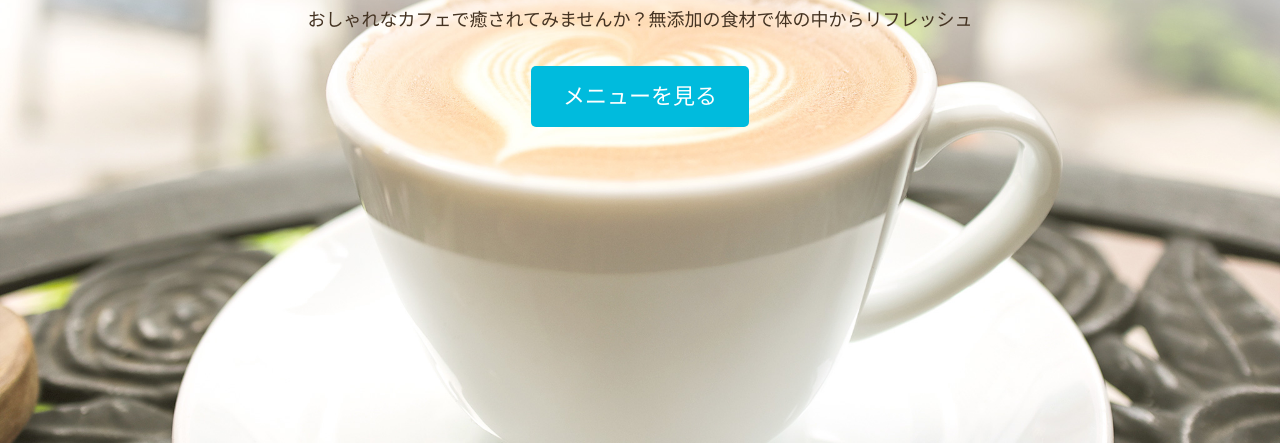
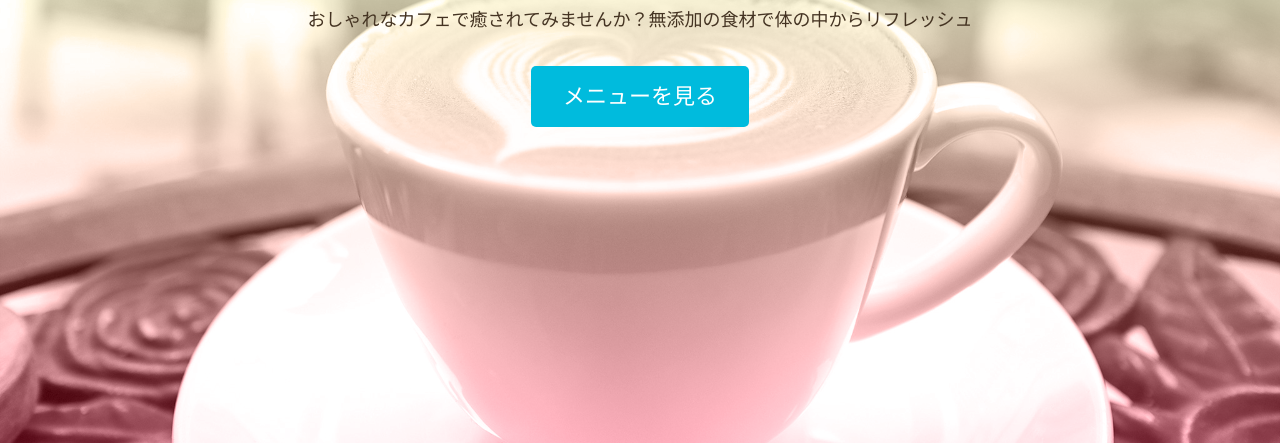
Before and after one commit to Nfnat0/web-sample, a plain HTML site: page WCBCafe/index.html in a window 1280 px wide. Shown: the part 357-800 px from the top of the page. Drawn offline with Linux system fonts and the light colour scheme; some packages are replaced by stand-ins of ours.

Commit message:
背景画像を調整

```diff
--- a/WCBCafe/css/style.css
+++ b/WCBCafe/css/style.css
@@ -99,8 +99,9 @@ img {
 }
 
 #home {
-    background-image: url(../images/main-bg.jpg);
+    background-image: url(../images/main-bg.jpg), linear-gradient(#c9ffbf, #ffafbd);
     min-height: 100vh;
+    background-blend-mode: luminosity;
 }
 
 #home .page-title{
--- a/WCBCafe/index.html
+++ b/WCBCafe/index.html
@@ -9,6 +9,7 @@
     <link rel="stylesheet" href="https://unpkg.com/ress/dist/ress.min.css">
     <link href="https://fonts.googleapis.com/css?family=Philosopher" rel="stylesheet">
     <link href="css/style.css" rel="stylesheet">
+    <link rel="icon" type="images/png" href="images/favicon.png">
 </head>
 
 <body>
```
